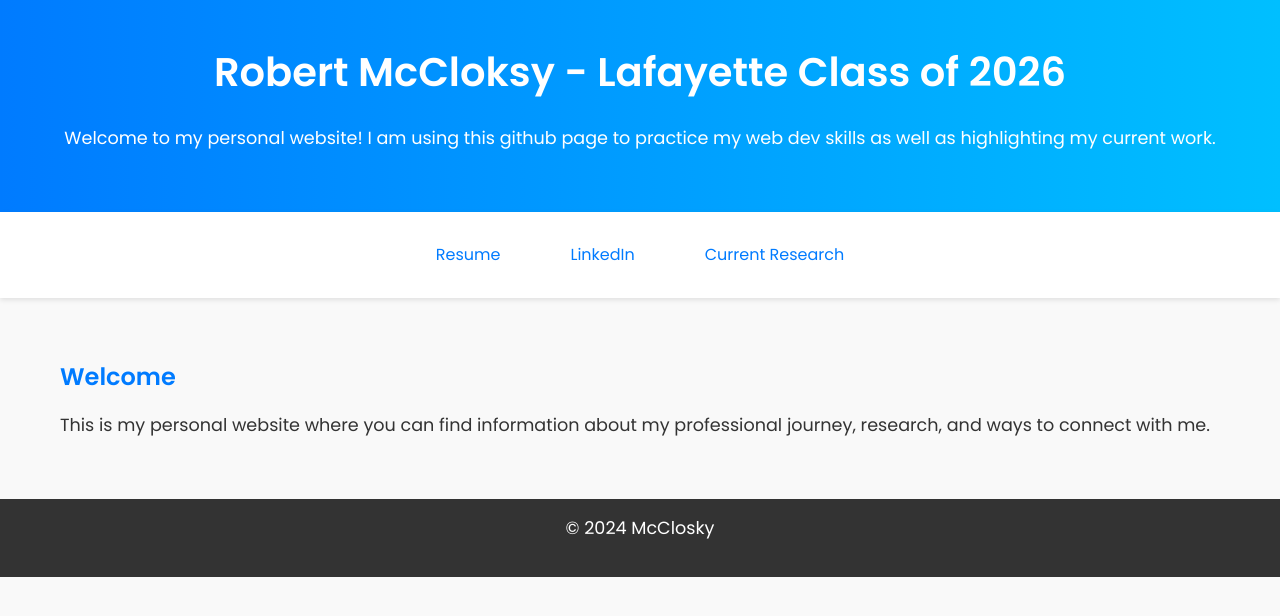
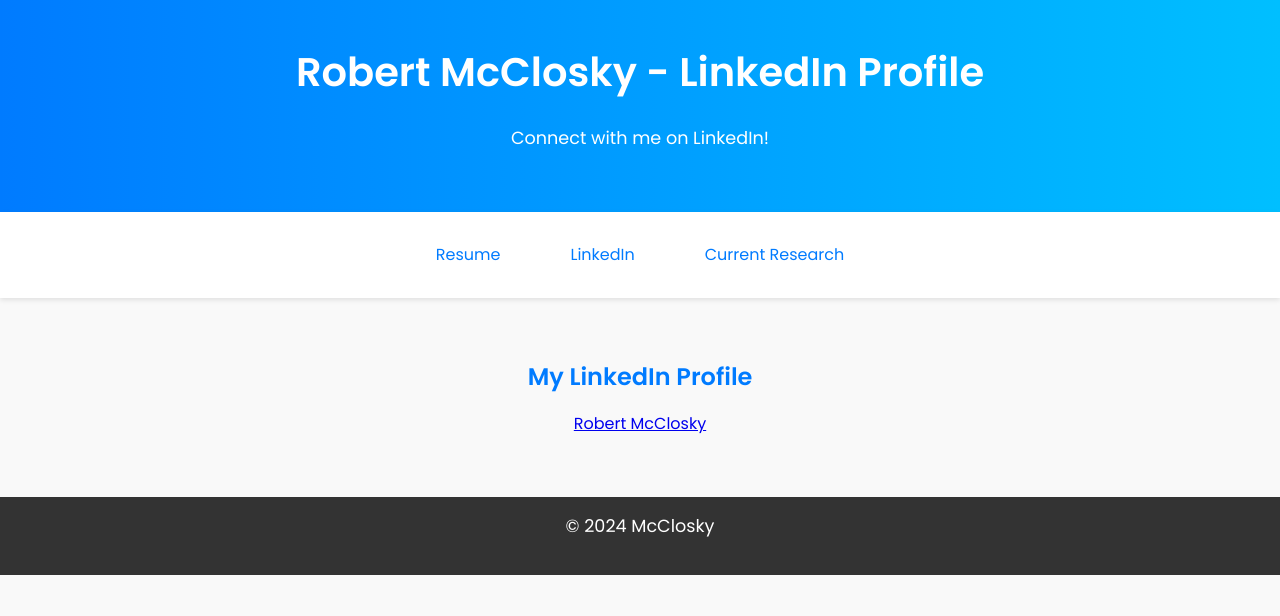
Before and after one commit to bobbymcclosky/bobbymcclosky.github.io, a plain HTML site: page index.html in a window 1280 px wide. Drawn offline with Linux system fonts and the light colour scheme.

Commit message:
Update index.html

```diff
--- a/index.html
+++ b/index.html
@@ -3,7 +3,7 @@
 <head>
     <meta charset="UTF-8">
     <meta name="viewport" content="width=device-width, initial-scale=1.0">
-    <title>Robert McClosky - Home</title>
+    <title>Robert McClosky - LinkedIn</title>
     <!-- Google Fonts -->
     <link href="https://fonts.googleapis.com/css2?family=Poppins:wght@300;400;600&display=swap" rel="stylesheet">
     <style>
@@ -48,6 +48,7 @@
             max-width: 1200px;
             margin: 60px auto;
             padding: 0 20px;
+            text-align: center;
         }
         h1 {
             font-weight: 600;
@@ -77,8 +78,8 @@
 <body>
 
 <header>
-    <h1>Robert McCloksy - Lafayette Class of 2026</h1>
-    <p>Welcome to my personal website! I am using this github page to practice my web dev skills as well as highlighting my current work.</p>
+    <h1>Robert McClosky - LinkedIn Profile</h1>
+    <p>Connect with me on LinkedIn!</p>
 </header>
 
 <nav>
@@ -88,8 +89,12 @@
 </nav>
 
 <section>
-    <h2>Welcome</h2>
-    <p>This is my personal website where you can find information about my professional journey, research, and ways to connect with me.</p>
+    <h2>My LinkedIn Profile</h2>
+    <!-- LinkedIn Badge Embed Code -->
+    <div class="badge-base LI-profile-badge" data-locale="en_US" data-size="large" data-theme="light" data-type="VERTICAL" data-vanity="your-linkedin-username" data-version="v1">
+        <a class="badge-base__link LI-simple-link" href="https://www.linkedin.com/in/robert-mcclosky">Robert McClosky</a>
+    </div>
+    <script src="https://platform.linkedin.com/badges/js/profile.js" async defer type="text/javascript"></script>
 </section>
 
 <footer>
```
